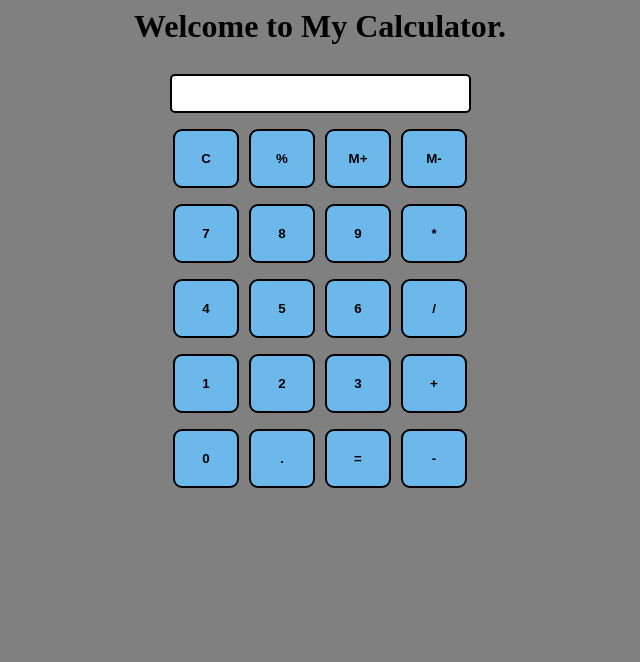
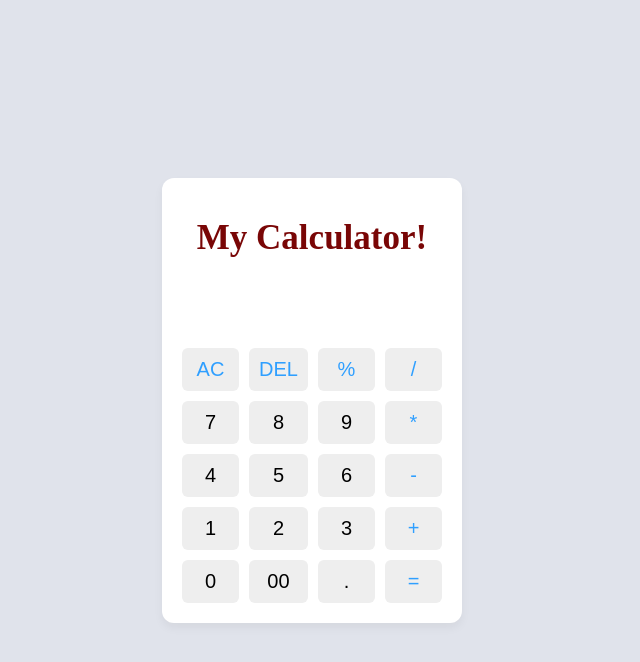
Before and after one commit to NavneetYadav19/calculator, a plain HTML site: page index.html in a window 1280 px wide. Shown: the whole page, without its empty margins (328-968 px from the left). Drawn offline with Linux system fonts and the light colour scheme.

Commit message:
Add files via upload

```diff
--- a/index.html
+++ b/index.html
@@ -1,48 +1,45 @@
 <html lang="en">
 <head>
-    <meta charset="UTF-8" />
-    <meta name="viewport" content="width=device-width, initial-scale=1.0" />
+  <meta charset="UTF-8">
+  <meta http-equiv="X-UA-Compatible" content="IE=edge">
+  <meta name="viewport" content="width=device-width, initial-scale=1.0">
   <title>Document</title>
-    <link rel="stylesheet" href="style.css" />
-    <link rel="stylesheet" href="utils.css" />
+  <link rel="stylesheet" href="style.css">
 </head>
 <body>
-    <h1 class="text-center">Welcome to My Calculator.</h1>
-    <div class="container flex flex-col items-center mx-auto m-w-20">
-      <div class="row">
-        <input class="input" type="text" />
-      </div>
-      <div class="row">
-        <button class="button">C</button>
-        <button class="button">%</button>
-        <button class="button">M+</button>
-        <button class="button">M-</button>
-      </div>
-      <div class="row">
-        <button class="button">7</button>
-        <button class="button">8</button>
-        <button class="button">9</button>
-        <button class="button">*</button>
-      </div>
-      <div class="row">
-        <button class="button">4</button>
-        <button class="button">5</button>
-        <button class="button">6</button>
-        <button class="button">/</button>
-      </div>
-      <div class="row">
-        <button class="button">1</button>
-        <button class="button">2</button>
-        <button class="button">3</button>
-        <button class="button">+</button>
-      </div>
-      <div class="row">
-        <button class="button">0</button>
-        <button class="button">.</button>
-        <button class="button">=</button>
-        <button class="button">-</button>
+  <div class="container">
+    <h1>My Calculator!</h1>
+    <input type="text" class="display">
+
+    <div class="buttons">
+      <button class="operator" data-value="AC">AC</button">
+      <button class="operator" data-value="DEL">DEL</button">
+      <button class="operator" data-value="%">%</button">
+      <button class="operator" data-value="/">/</button">
+
+      <button data-value="7">7</button>
+      <button data-value="8">8</button>
+      <button data-value="9">9</button>
+      <button class="operator" data-value="*">*</button>
+
+      <button data-value="4">4</button>
+      <button data-value="5">5</button>
+      <button data-value="6">6</button>
+      <button class="operator" data-value="-">-</button>
+
+      <button data-value="1">1</button>
+      <button data-value="2">2</button>
+      <button data-value="3">3</button>
+      <button class="operator" data-value="+">+</button>
+
+      <button data-value="0">0</button>
+      <button data-value="00">00</button>
+      <button data-value=".">.</button>
+      <button class="operator" data-value="=">=</button>
     </div>
   </div>
+
+
   <script src="index.js"></script>
 </body>
 </html>
--- a/index.js
+++ b/index.js
@@ -1,19 +1,22 @@
-let string = "";
-let buttons = document.querySelectorAll(".button");
-Array.from(buttons).forEach((button) => {
-  button.addEventListener("click", (e) => {
-    if (e.target.innerHTML == "=") {
-      string = eval(string);
-      document.querySelector("input").value = string;
-    }
-    else if (e.target.innerHTML == "C") {
-      string = ""
-      document.querySelector("input").value = string;
-    }
-     else {
-      console.log(e.target);
-      string = string + e.target.innerHTML;
-      document.querySelector("input").value = string;
-    }
-  });
+const display = document.querySelector(".display");
+const buttons = document.querySelectorAll("button");
+const specialChars = ["%", "*", "/", "-", "="];
+let output = "";
+
+const calculate = (btnValue) => {
+  if (btnValue === "=" && output !== "") {
+    output = eval(output.replace("%", "/100"));
+  } else if (btnValue === "AC") {
+    output = "";
+  } else if (btnValue === "DEL") {
+    output = output.toString().slice(0, -1);
+  } else {
+    if (output === "" && specialChars.includes(btnValue)) return;
+    output += btnValue;
+  }
+  display.value = output;
+};
+
+buttons.forEach((button) => {
+  button.addEventListener("click", (e) => calculate(e.target.dataset.value));
 });
--- a/style.css
+++ b/style.css
@@ -1,28 +1,66 @@
-html,
-body {
-  height: 100%;
-  width: 100%;
-  background: grey;
+*{
+  margin: 0;
+  padding: 0;
+  box-sizing: border-box;
 }
 
-.button {
-  width: 66px;
-  padding: 20px;
-  margin: 0 3px;
-  border: 2px solid black;
-  border-radius: 9px;
-  cursor: pointer;
-  background-color: rgb(109, 184, 235);
-  font-weight: bolder;
+body{
+  height: 100vh;
+  display: flex;
+  align-items: center;
+  justify-content: center;
+  background: #e0e3eb;
 }
 
-.row {
-  margin: 8px 0;
+h1{
+  align-items: center;
+  text-align: center;
+  font-size: 35px;
+  margin-top: 30px;
+  font-weight: bolder;
+  color: rgb(121, 6, 6);
 }
 
-.row input {
-  margin: 0;
-  padding: 10px 60px;
-  border: 2px solid black;
-  border-radius: 5px;
+.container{
+  position: relative;
+  max-width: 300px;
+  width: 100%;
+  border-radius: 12px;
+  padding: 10px 20px 20px;
+  background: #fff;
+  box-shadow: 0 5px 10px rgba(0, 0, 0, 0.05);
 }
+
+.display{
+  height: 80px;
+  width: 100%;
+  outline: none;
+  border: none;
+  text-align: right;
+  margin-bottom: 10px;
+  font-size: 25px;
+  color: #000e1a;
+}
+
+.buttons{
+  display: grid;
+  grid-gap: 10px;
+  grid-template-columns: repeat(4, 1fr);
+}
+
+.buttons button{
+  padding: 10px;
+  border-radius: 6px;
+  border: none;
+  font-size: 20px;
+  cursor: pointer;
+  background-color: #eee;
+}
+
+.buttons button:active{
+  transform: scale(0.99);
+}
+
+.operator{
+  color: #2f9fff;
+}
```
Lines whose indentation alone changed are shown as unchanged.
